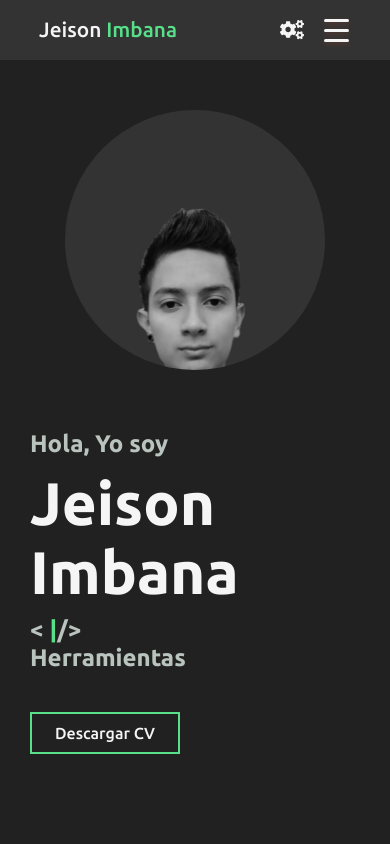
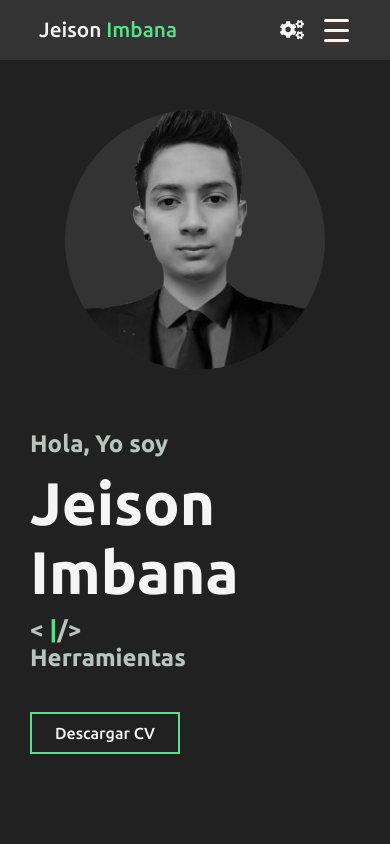
Before and after one commit to Imbana/portafolioJeisonimbana, a React (Create React App) app: page /home in a window 390 px wide. Shown: the top 844 px of the page. Built offline with nearby package versions, Linux system fonts and the light colour scheme.

Commit message:
Commit 2022 may V 1.3

```diff
--- a/src/pages/home.css
+++ b/src/pages/home.css
@@ -135,6 +135,14 @@ animation-direction: alternate;
 }
 
 
+@media screen and (max-width:1100px){
+
+    .home .left .containerImg{
+        border-radius: initial;
+        justify-content: end;
+    }
+
+}
 
 
 
@@ -173,7 +181,7 @@ animation-direction: alternate;
     overflow: hidden;
  }
  .containerImg .homeImg{
-    width: 70%;
+    width: 90%;
     margin-bottom: 0px;
     /* filter: grayscale(1); */
 }
@@ -202,8 +210,7 @@ margin: 40px 0;
 }
 
 .containerImg .homeImg{
-    width: 85%;
-    margin-top: 200px;
+    width: 90%;
     transform: scale(1);
     /* filter: grayscale(1); */
 }
```
Also changed, not shown: public/assents/man.PNG (added).
